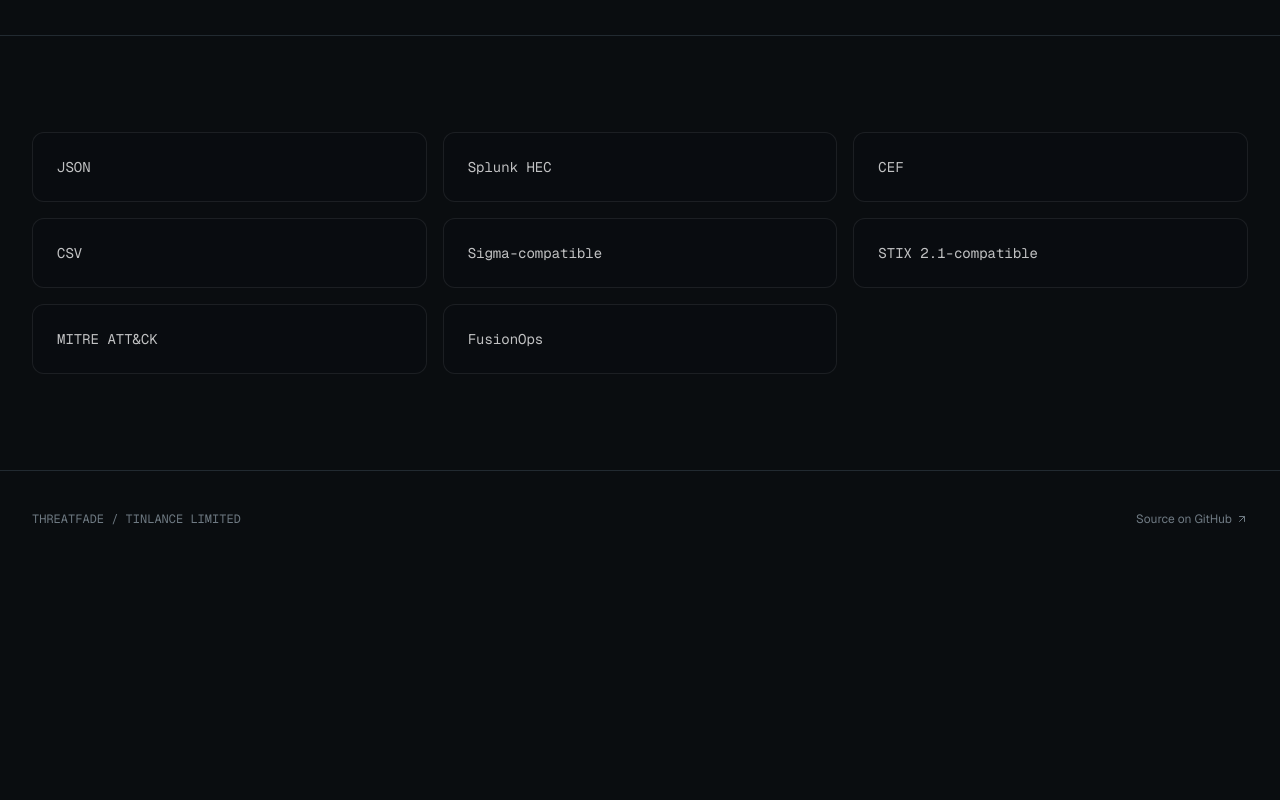
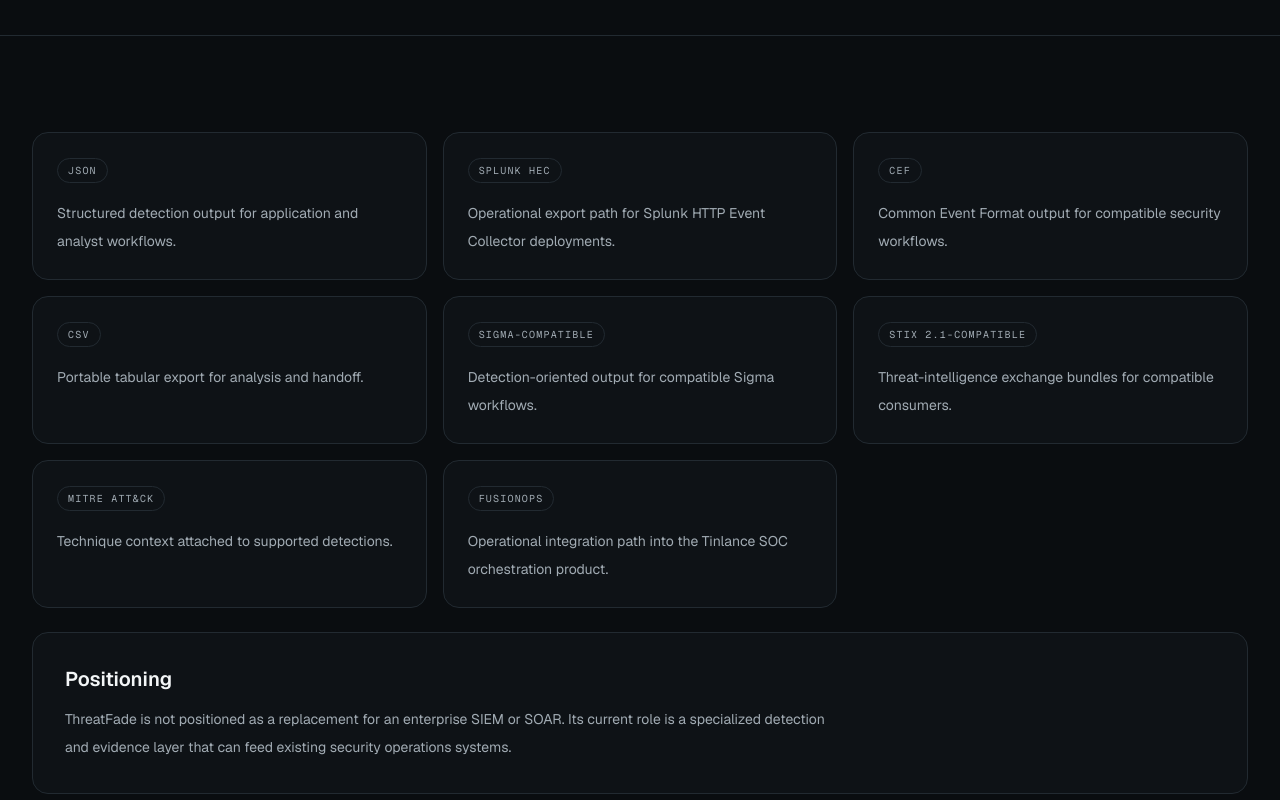
Before and after one commit to LloydCoder/tinlance-threatfade-web, a Next.js app: page /integrations in a window 1280 px wide. Shown: the part 560-1360 px from the top of the page. Before the commit the page ends 1127 px from the top, so only its background shows below. Built offline with nearby package versions, Linux system fonts and the light colour scheme.

Commit message:
feat(web): build interoperability experience

```diff
--- a/app/integrations/page.tsx
+++ b/app/integrations/page.tsx
@@ -1,5 +1,11 @@
 import { PageShell } from "@/components/layout/page-shell";
+import { TfBadge, TfPanel } from "@/components/ui/tf-primitives";
+
+const integrations = [['JSON','Structured detection output for application and analyst workflows.'],['Splunk HEC','Operational export path for Splunk HTTP Event Collector deployments.'],['CEF','Common Event Format output for compatible security workflows.'],['CSV','Portable tabular export for analysis and handoff.'],['Sigma-compatible','Detection-oriented output for compatible Sigma workflows.'],['STIX 2.1-compatible','Threat-intelligence exchange bundles for compatible consumers.'],['MITRE ATT&CK','Technique context attached to supported detections.'],['FusionOps','Operational integration path into the Tinlance SOC orchestration product.']] as const;
 
 export default function IntegrationsPage() {
-  return <PageShell eyebrow="Interoperability" title="A detection layer that fits the security stack you already have." description="ThreatFade currently exposes JSON, Splunk HEC, CEF, CSV, Sigma-compatible output, STIX 2.1-compatible bundles, MITRE ATT&CK mapping and FusionOps integration."><div className="grid gap-4 sm:grid-cols-2 lg:grid-cols-3">{["JSON", "Splunk HEC", "CEF", "CSV", "Sigma-compatible", "STIX 2.1-compatible", "MITRE ATT&CK", "FusionOps"].map((item) => <div key={item} className="rounded-xl border border-white/8 bg-[#090c10] p-6 font-mono text-sm text-white/75">{item}</div>)}</div></PageShell>;
+  return <PageShell eyebrow="Interoperability" title="A detection layer that fits the security stack you already have." description="ThreatFade currently exposes JSON, Splunk HEC, CEF, CSV, Sigma-compatible output, STIX 2.1-compatible bundles, MITRE ATT&CK mapping and FusionOps integration.">
+    <div className="grid gap-4 sm:grid-cols-2 lg:grid-cols-3">{integrations.map(([name,body]) => <TfPanel key={name} className="p-6"><TfBadge tone="neutral">{name}</TfBadge><p className="mt-4 text-sm leading-7 text-[var(--tf-text-muted)]">{body}</p></TfPanel>)}</div>
+    <TfPanel className="mt-6 p-6 sm:p-8"><h2 className="text-xl font-semibold">Positioning</h2><p className="mt-3 max-w-3xl text-sm leading-7 text-[var(--tf-text-muted)]">ThreatFade is not positioned as a replacement for an enterprise SIEM or SOAR. Its current role is a specialized detection and evidence layer that can feed existing security operations systems.</p></TfPanel>
+  </PageShell>;
 }
```
